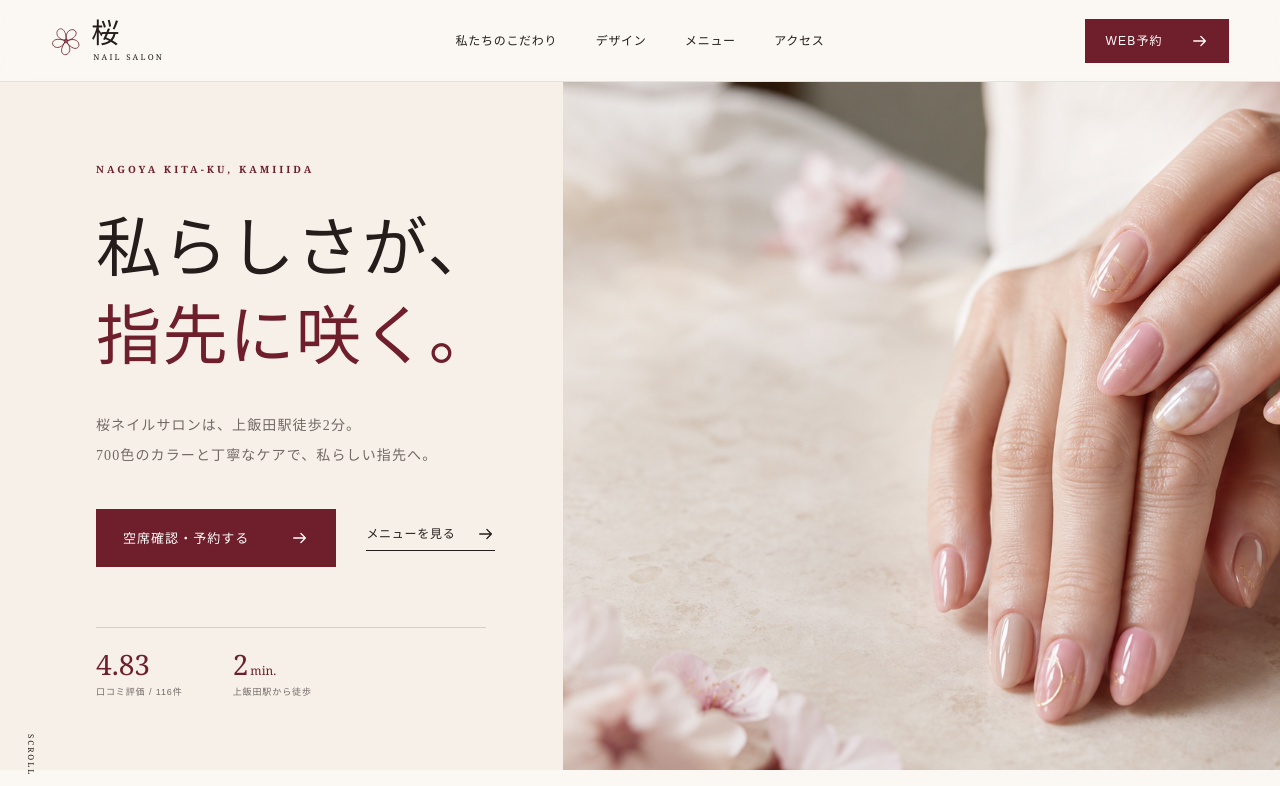
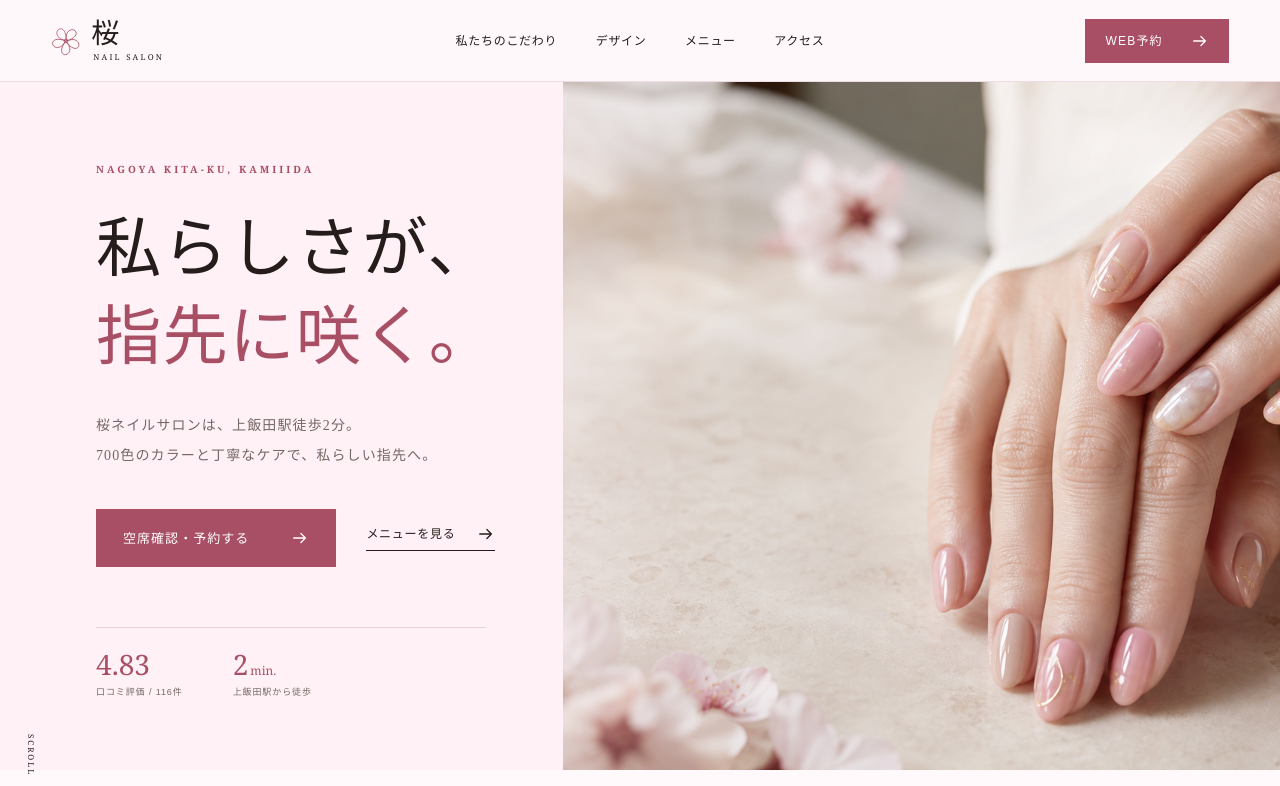
Before and after one commit to Rainnnnnnnn-maker/sakura-nail-salon-homepage, a Next.js app: page / in a window 1280 px wide. Shown: the top 786 px of the page. Built offline with nearby package versions, Linux system fonts and the light colour scheme; no server answers.

Commit message:
fix: update color variables for improved branding consistency

```diff
--- a/src/app/globals.css
+++ b/src/app/globals.css
@@ -1,14 +1,14 @@
 @import "tailwindcss";
 
 :root {
-  --cream: #f6f0e9;
-  --paper: #fbf8f4;
+  --cream: #fff1f5;
+  --paper: #fff9fb;
   --ink: #241d1b;
   --muted: #746966;
-  --line: #d9cec4;
-  --wine: #6e1f2b;
-  --wine-deep: #4b111c;
-  --blush: #dfb9b7;
+  --line: #ead1d9;
+  --wine: #a84f66;
+  --wine-deep: #7f3448;
+  --blush: #ffe8ee;
   --gold: #9b7651;
 }
 
@@ -56,7 +56,7 @@ svg {
 .site-header {
   align-items: center;
   background: color-mix(in srgb, var(--paper) 91%, transparent);
-  border-bottom: 1px solid rgba(110, 31, 43, 0.11);
+  border-bottom: 1px solid rgba(168, 79, 102, 0.16);
   display: grid;
   grid-template-columns: 1fr auto 1fr;
   height: 82px;
@@ -183,7 +183,7 @@ svg {
 }
 
 .hero__image::after {
-  background: linear-gradient(90deg, rgba(246, 240, 233, 0.22), transparent 24%);
+  background: linear-gradient(90deg, rgba(255, 241, 245, 0.26), transparent 24%);
   content: "";
   inset: 0;
   pointer-events: none;
--- a/src/app/layout.tsx
+++ b/src/app/layout.tsx
@@ -71,7 +71,7 @@ export const metadata: Metadata = {
 };
 
 export const viewport: Viewport = {
-  themeColor: "#f6f0e9",
+  themeColor: "#fff1f5",
   width: "device-width",
   initialScale: 1,
 };
--- a/src/app/manifest.ts
+++ b/src/app/manifest.ts
@@ -10,8 +10,8 @@ export default function manifest(): MetadataRoute.Manifest {
     description: "名古屋市北区・上飯田駅徒歩2分のネイルサロン",
     start_url: "/",
     display: "standalone",
-    background_color: "#fbf8f4",
-    theme_color: "#6e1f2b",
+    background_color: "#fff9fb",
+    theme_color: "#fff1f5",
     lang: "ja",
   };
 }
```
